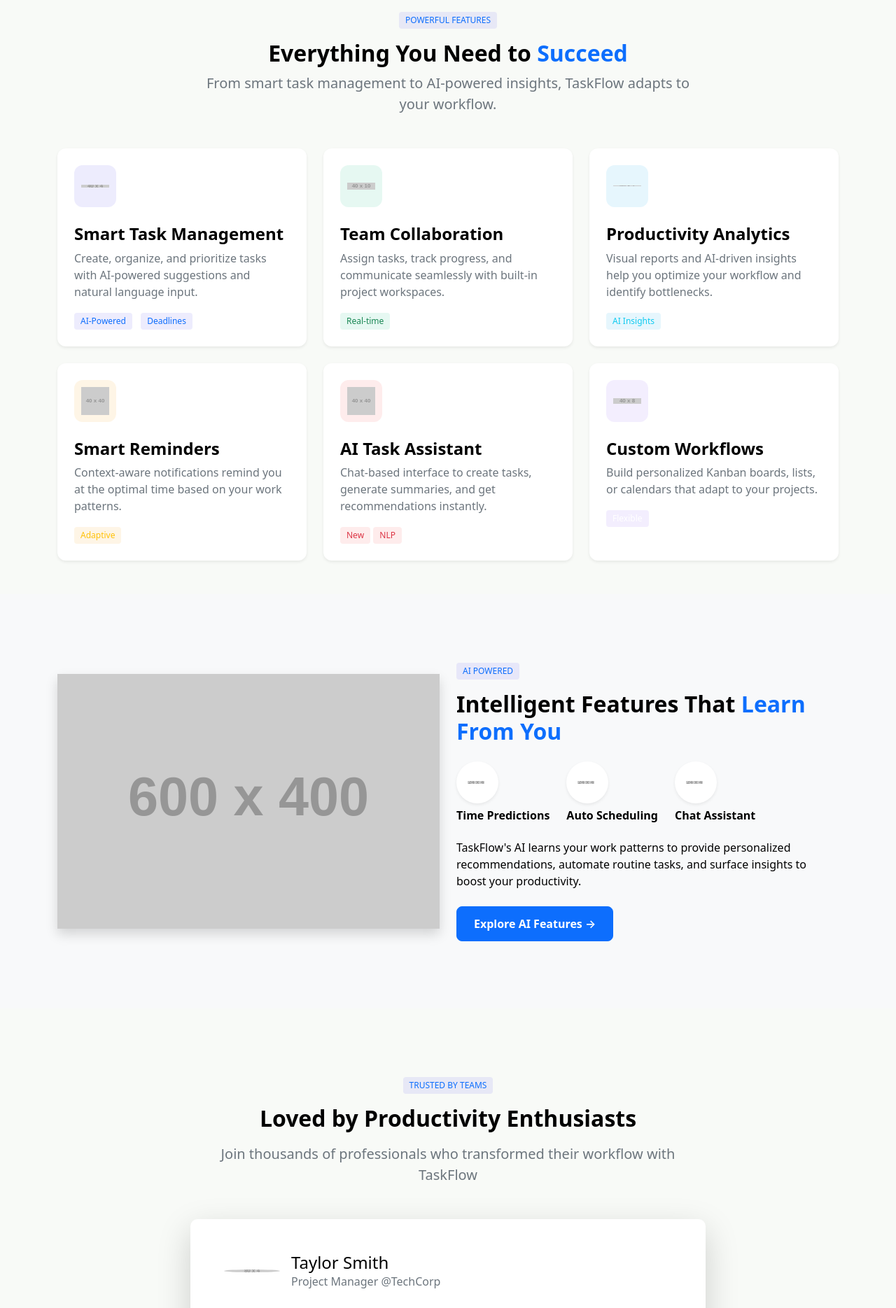
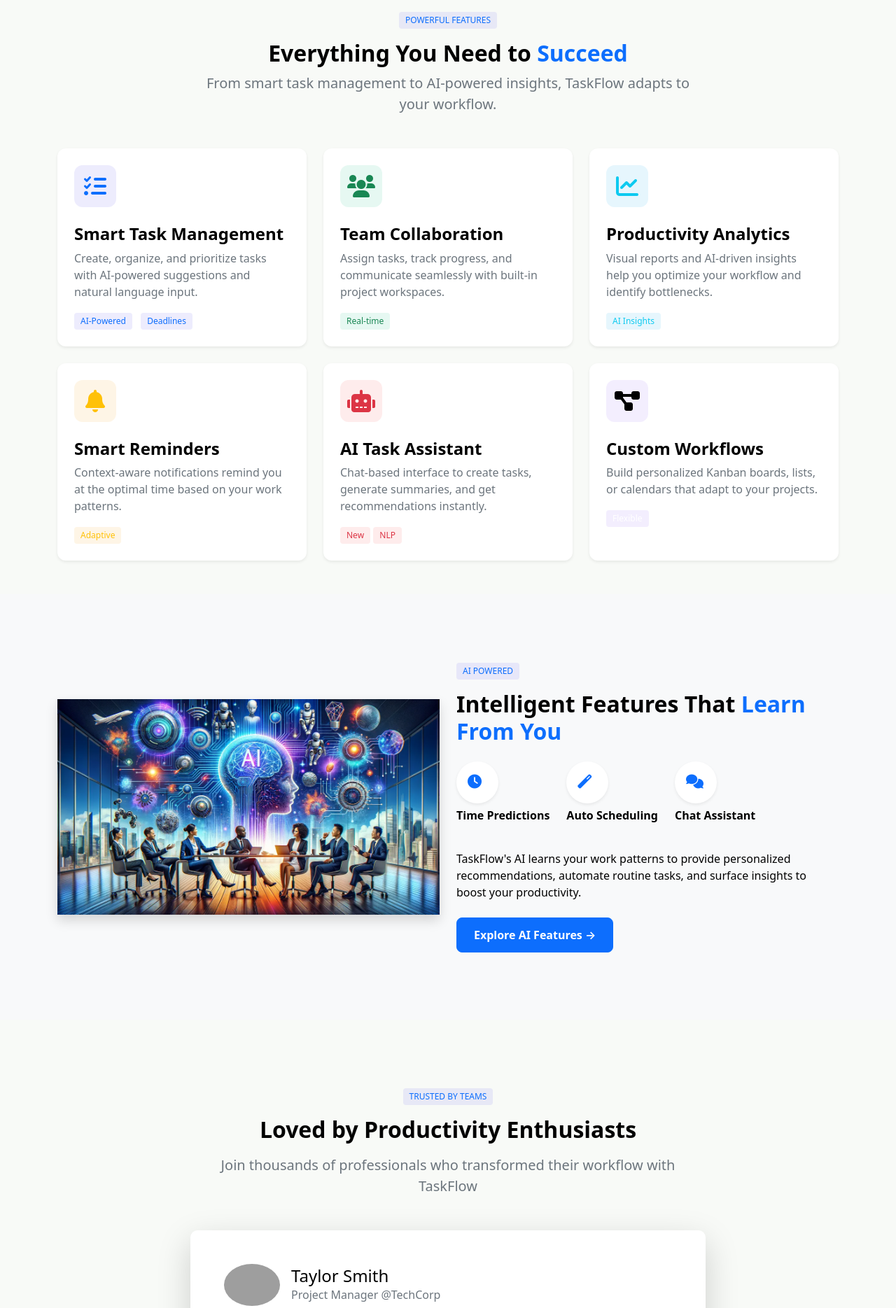
Before and after one commit to Sam-3l/TaskFlow, a Flask app: page /features in a window 1280 px wide. Shown: the part 619-2488 px from the top of the page at 70% size. Run offline with Flask 3, Linux system fonts and the light colour scheme; grey boxes labelled with a size stand in for pictures from a placeholder-image service; some libraries are stand-ins or nearby versions; grey boxes are pictures that could not be loaded.

Commit message:
feat: update features template by replacing placeholder images with Font Awesome icons for improved visual appeal and consistency; enhance layout for better user engagement

```diff
--- a/app/templates/features.html
+++ b/app/templates/features.html
@@ -34,7 +34,7 @@
             <div class="card h-100 border-0 shadow-sm hover-shadow transition-all">
                 <div class="card-body p-4">
                     <div class="icon-wrapper bg-primary-soft mb-4">
-                        <img src="https://placehold.co/40/4f46e5/white?icon=checklist" alt="Task Management" class="img-fluid">
+                        <i class="fas fa-tasks fa-2x text-primary"></i>
                     </div>
                     <h3 class="h4 fw-bold">Smart Task Management</h3>
                     <p class="text-muted">Create, organize, and prioritize tasks with AI-powered suggestions and natural language input.</p>
@@ -51,7 +51,7 @@
             <div class="card h-100 border-0 shadow-sm hover-shadow transition-all">
                 <div class="card-body p-4">
                     <div class="icon-wrapper bg-success-soft mb-4">
-                        <img src="https://placehold.co/40/10b981/white?icon=users" alt="Collaboration" class="img-fluid">
+                        <i class="fas fa-users fa-2x text-success"></i>
                     </div>
                     <h3 class="h4 fw-bold">Team Collaboration</h3>
                     <p class="text-muted">Assign tasks, track progress, and communicate seamlessly with built-in project workspaces.</p>
@@ -67,7 +67,7 @@
             <div class="card h-100 border-0 shadow-sm hover-shadow transition-all">
                 <div class="card-body p-4">
                     <div class="icon-wrapper bg-info-soft mb-4">
-                        <img src="https://placehold.co/40/0ea5e9/white?icon=chart" alt="Analytics" class="img-fluid">
+                        <i class="fas fa-chart-line fa-2x text-info"></i>
                     </div>
                     <h3 class="h4 fw-bold">Productivity Analytics</h3>
                     <p class="text-muted">Visual reports and AI-driven insights help you optimize your workflow and identify bottlenecks.</p>
@@ -83,7 +83,7 @@
             <div class="card h-100 border-0 shadow-sm hover-shadow transition-all">
                 <div class="card-body p-4">
                     <div class="icon-wrapper bg-warning-soft mb-4">
-                        <img src="https://placehold.co/40/f59e0b/white?icon=bell" alt="Notifications" class="img-fluid">
+                        <i class="fas fa-bell fa-2x text-warning"></i>
                     </div>
                     <h3 class="h4 fw-bold">Smart Reminders</h3>
                     <p class="text-muted">Context-aware notifications remind you at the optimal time based on your work patterns.</p>
@@ -99,7 +99,7 @@
             <div class="card h-100 border-0 shadow-sm hover-shadow transition-all">
                 <div class="card-body p-4">
                     <div class="icon-wrapper bg-danger-soft mb-4">
-                        <img src="https://placehold.co/40/ef4444/white?icon=robot" alt="AI Assistant" class="img-fluid">
+                        <i class="fas fa-robot fa-2x text-danger"></i>
                     </div>
                     <h3 class="h4 fw-bold">AI Task Assistant</h3>
                     <p class="text-muted">Chat-based interface to create tasks, generate summaries, and get recommendations instantly.</p>
@@ -116,7 +116,7 @@
             <div class="card h-100 border-0 shadow-sm hover-shadow transition-all">
                 <div class="card-body p-4">
                     <div class="icon-wrapper bg-purple-soft mb-4">
-                        <img src="https://placehold.co/40/8b5cf6/white?icon=layers" alt="Workflows" class="img-fluid">
+                        <i class="fas fa-project-diagram fa-2x text-purple"></i>
                     </div>
                     <h3 class="h4 fw-bold">Custom Workflows</h3>
                     <p class="text-muted">Build personalized Kanban boards, lists, or calendars that adapt to your projects.</p>
@@ -134,27 +134,27 @@
     <div class="container py-5">
         <div class="row align-items-center">
             <div class="col-lg-6 mb-4 mb-lg-0">
-                <img src="https://placehold.co/600x400/e0e7ff/4f46e5?text=AI+Features" alt="AI Features" class="img-fluid rounded-4 shadow">
+                <img src="{{ url_for('static', filename='images/ai_placehold.webp') }}" alt="AI Features" class="img-fluid rounded-4 shadow">
             </div>
             <div class="col-lg-6">
                 <span class="badge bg-primary-soft text-primary mb-3">AI POWERED</span>
                 <h2 class="fw-bold mb-4">Intelligent Features That <span class="text-primary">Learn From You</span></h2>
-                <div class="d-flex mb-4">
-                    <div class="me-4">
+                <div class="d-flex flex-wrap mb-4">
+                    <div class="me-4 mb-3">
                         <div class="bg-white rounded-circle shadow-sm p-3 mb-2" style="width: 60px; height: 60px;">
-                            <img src="https://placehold.co/24/4f46e5/white?icon=clock" alt="Time Tracking" class="img-fluid">
+                            <i class="fas fa-clock fa-lg text-primary"></i>
                         </div>
                         <h4 class="h6 fw-bold mb-0">Time Predictions</h4>
                     </div>
-                    <div class="me-4">
+                    <div class="me-4 mb-3">
                         <div class="bg-white rounded-circle shadow-sm p-3 mb-2" style="width: 60px; height: 60px;">
-                            <img src="https://placehold.co/24/4f46e5/white?icon=wand" alt="Auto Scheduling" class="img-fluid">
+                            <i class="fas fa-magic fa-lg text-primary"></i>
                         </div>
                         <h4 class="h6 fw-bold mb-0">Auto Scheduling</h4>
                     </div>
-                    <div>
+                    <div class="mb-3">
                         <div class="bg-white rounded-circle shadow-sm p-3 mb-2" style="width: 60px; height: 60px;">
-                            <img src="https://placehold.co/24/4f46e5/white?icon=message" alt="Chat Assistant" class="img-fluid">
+                            <i class="fas fa-comments fa-lg text-primary"></i>
                         </div>
                         <h4 class="h6 fw-bold mb-0">Chat Assistant</h4>
                     </div>
@@ -178,7 +178,7 @@
             <div class="card border-0 shadow-lg">
                 <div class="card-body p-5">
                     <div class="d-flex align-items-center mb-4">
-                        <img src="https://placehold.co/80/4f46e5/white?text=TS" alt="User" class="rounded-circle me-3">
+                        <img src="https://ui-avatars.com/api/?name=Taylor+Smith&background=4f46e5&color=fff" alt="User" class="rounded-circle me-3" width="80">
                         <div>
                             <h4 class="mb-0">Taylor Smith</h4>
                             <p class="text-muted mb-0">Project Manager @TechCorp</p>
@@ -186,7 +186,11 @@
                     </div>
                     <p class="lead mb-4">"TaskFlow's AI features saved our team 10+ hours weekly by automating task assignments and predicting deadlines. The analytics helped us identify workflow bottlenecks we didn't even know existed!"</p>
                     <div class="text-warning mb-3">
-                        ★ ★ ★ ★ ★
+                        <i class="fas fa-star"></i>
+                        <i class="fas fa-star"></i>
+                        <i class="fas fa-star"></i>
+                        <i class="fas fa-star"></i>
+                        <i class="fas fa-star"></i>
                     </div>
                 </div>
             </div>
@@ -197,10 +201,16 @@
 <!-- CTA -->
 <section class="bg-primary text-white py-5">
     <div class="container py-4 text-center">
-        <h2 class="fw-bold mb-4">Ready to Transform Your Productivity?</h2>
-        <p class="lead mb-5">Join TaskFlow today and experience the future of task management</p>
-        <a href="/auth/signup" class="btn btn-light btn-lg px-5 me-3">Get Started Free</a>
-        <a href="#" class="btn btn-outline-light btn-lg px-5">See Pricing</a>
+        <div class="row justify-content-center">
+            <div class="col-lg-8">
+                <h2 class="fw-bold mb-4">Ready to Transform Your Productivity?</h2>
+                <p class="lead mb-4">Join TaskFlow today and experience the future of task management</p>
+                <div class="d-flex flex-column flex-sm-row justify-content-center gap-3">
+                    <a href="/auth/signup" class="btn btn-light btn-lg px-4 px-sm-5">Get Started Free</a>
+                    <a href="#" class="btn btn-outline-light btn-lg px-4 px-sm-5">See Pricing</a>
+                </div>
+            </div>
+        </div>
     </div>
 </section>
 
```
Also changed, not shown: app/static/images/ai_placehold.webp (added).
